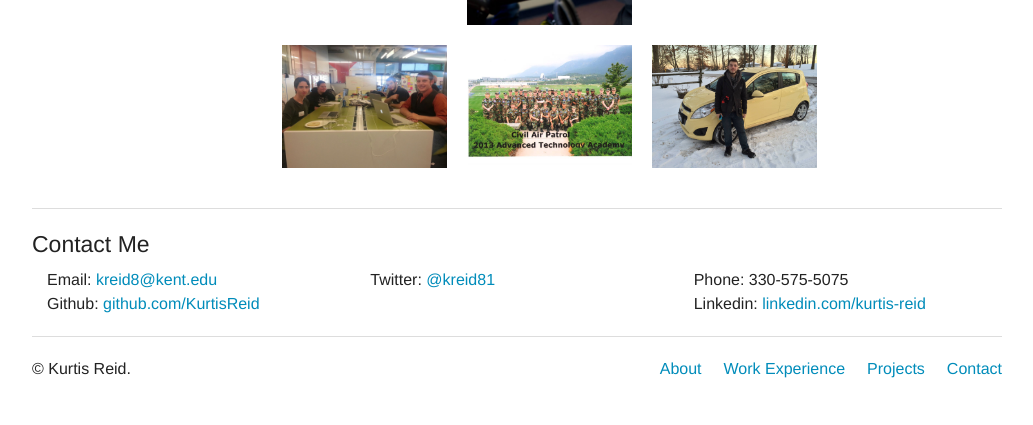
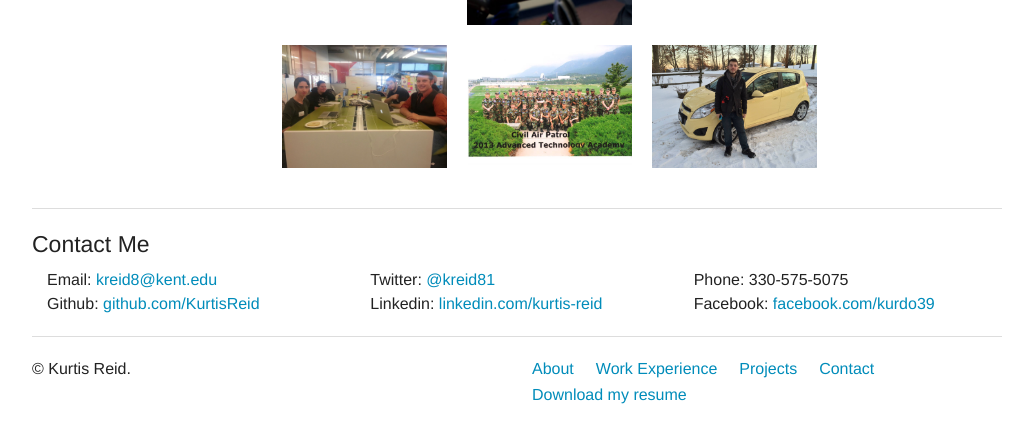
Before and after one commit to KurtisReid/KurtisReid.github.io, a plain HTML site: page about-expand.html in a window 1280 px wide. Shown: the part 1873-2298 px from the top of the page, without its empty margins (123-1156 px from the left). Before the commit the page ends 2275 px from the top, so only its background shows below. Drawn offline with Linux system fonts and the light colour scheme.

Commit message:
added facebook and standardized structure

```diff
--- a/about-expand.html
+++ b/about-expand.html
@@ -155,6 +155,9 @@
 		  <div class="large-4 columns">
             Linkedin: <a href="https://www.linkedin.com/pub/kurtis-reid/62/49a/80a">linkedin.com/kurtis-reid</a>
           </div>
+		  <div class="large-4 columns">
+			Facebook: <a href="https://www.facebook.com/kurdo39">facebook.com/kurdo39</a>
+		  </div>
         </div>
       </div>
 
@@ -171,6 +174,7 @@
 					<li><a href="index.html#work">Work Experience</a></li>
 					<li><a href="index.html#projects">Projects</a></li>
 					<li><a href="index.html#contact">Contact</a></li>
+					<li><a href="https://github.com/KurtisReid/resumes/blob/master/MyResume%20for%20internships.docx">Download my resume</a></li>
                 </ul>
               </div>
             </div>
```
Also changed, not shown: index.html (+2 -12 lines), projects.html (+3 -0 lines).
